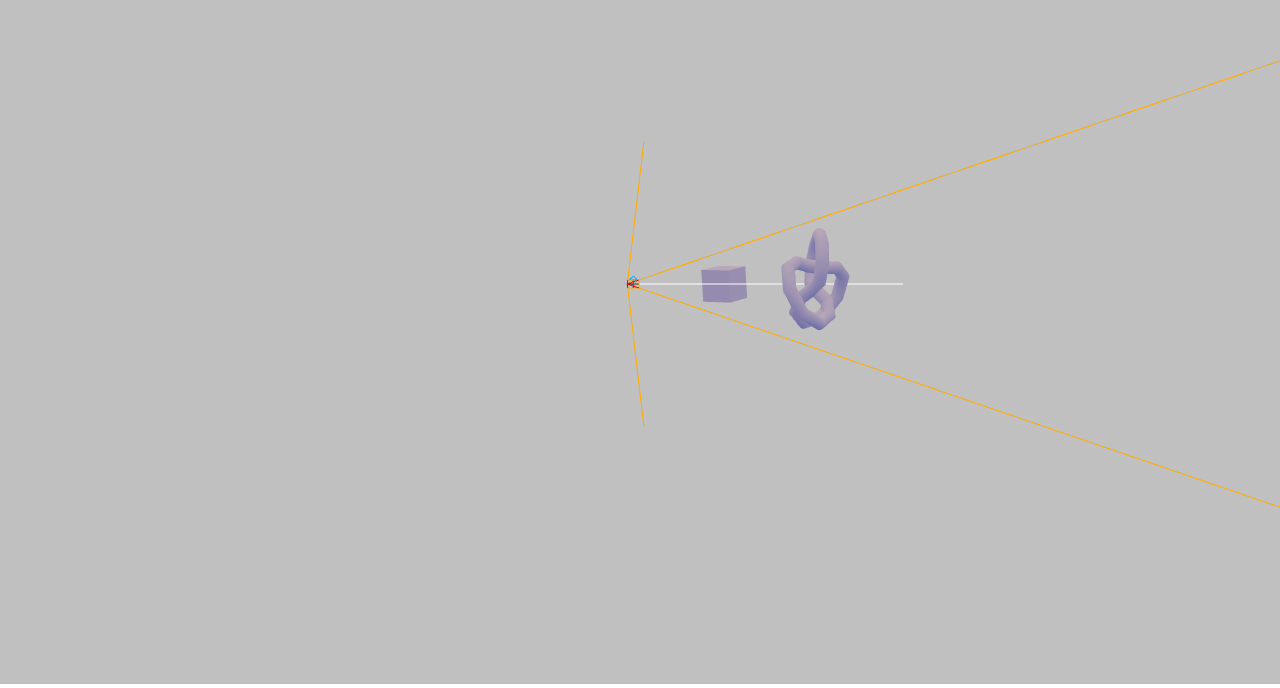
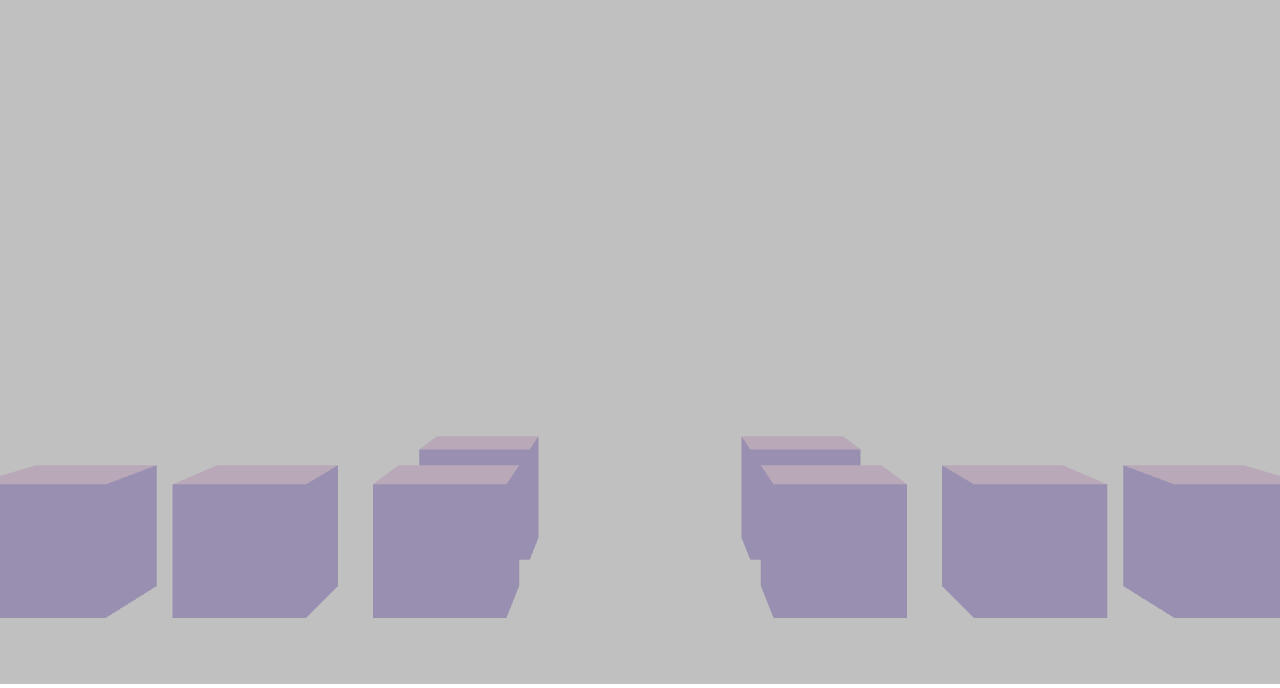
Before and after one commit to andrew-icf/three, a plain HTML site: page index.html in a window 1280 px wide. Shown: the part 116-804 px from the top of the page. Drawn offline with nearby package versions, Linux system fonts and the light colour scheme; animation ran at ten frames a second.

Commit message:
More play with three.js

```diff
--- a/index.html
+++ b/index.html
@@ -47,7 +47,8 @@
             // you can create different kinds of camera's parameters
             // perspective camera is normal type of view where objects get smaller as they are further away
             camera = new THREE.PerspectiveCamera(35, window.innerWidth / window.innerHeight, 30, 5000); //(verticle field of view, aspect ratio of our window(or renderer), near, far)
-            // camera.position.z = 500;
+            camera.position.y = 200;
+            // camera.position.z = -200;
             // scene -> container object of our whole world
             scene = new THREE.Scene();
 
@@ -55,9 +56,9 @@
             // let camera2 = new THREE.OrthoGraphicCamera(-300, 300, 200, -200, 0.1, 10000); //(left, right, top, bottom, near, far)
 
             // Debugging Camera's with the camera helper
-            let newCamera = new THREE.PerspectiveCamera(35, window.innerWidth / window.innerHeight, 30, 5000);
-            let cameraHelper = new THREE.CameraHelper(newCamera);
-            scene.add(cameraHelper);
+            // let newCamera = new THREE.PerspectiveCamera(35, window.innerWidth / window.innerHeight, 30, 5000);
+            // let cameraHelper = new THREE.CameraHelper(newCamera);
+            // scene.add(cameraHelper);
             // LIGHTS
             // lights -> affect your scene also depends on the materials that you are using
             let light = new THREE.AmbientLight( 0xffffff, .5); // default lighting (color, intensity), floods entire scene
@@ -113,7 +114,7 @@
 
             // BOX
             // X,Y,Z - you can also pass in three extra params that will define the number of faces on each of the sides of thecube
-            // let geometry = new THREE.BoxGeometry(100, 100, 100);
+            let geometry = new THREE.BoxGeometry(100, 100, 100);
 
             // SPHERE
             // let geometry = new THREE.SphereGeometry(150);
@@ -122,7 +123,7 @@
             // let geometry = new THREE.TorusGeometry(150, 40, 25, 100);
 
             // "PRETZEL"
-            let geometry = new THREE.TorusKnotGeometry(100, 20, 25, 100);
+            // let geometry = new THREE.TorusKnotGeometry(100, 20, 25, 100);
 
             // TUBE or PATH
             // let curve = new THREE.SplineCurve3([
@@ -150,13 +151,43 @@
             let mesh = new THREE.Mesh(geometry, material);
             // light3.targert = mesh;
             // mesh.castShadow = true;
-            mesh.position.set(100, 0, -1000);
+            mesh.position.set(150, 0, -1000);
             scene.add(mesh);
 
             let geometry2 = new THREE.BoxGeometry(100, 100, 100);
             let mesh2 = new THREE.Mesh(geometry2, material);
-            mesh2.position.set(-200, 0, -1000);
+            mesh2.position.set(-150, 0, -1000);
             scene.add(mesh2);
+
+            let geometry3 = new THREE.BoxGeometry(100, 100, 100);
+            let mesh3 = new THREE.Mesh(geometry3, material);
+            mesh3.position.set(300, 0, -1000);
+            scene.add(mesh3);
+
+            let geometry4 = new THREE.BoxGeometry(100, 100, 100);
+            let mesh4 = new THREE.Mesh(geometry4, material);
+            mesh4.position.set(-300, 0, -1000);
+            scene.add(mesh4);
+
+            let geometry5 = new THREE.BoxGeometry(100, 100, 100);
+            let mesh5 = new THREE.Mesh(geometry5, material);
+            mesh5.position.set(-450, 0, -1000);
+            scene.add(mesh5);
+
+            let geometry6 = new THREE.BoxGeometry(100, 100, 100);
+            let mesh6 = new THREE.Mesh(geometry6, material);
+            mesh6.position.set(450, 0, -1000);
+            scene.add(mesh6);
+
+            let geometry7 = new THREE.BoxGeometry(100, 100, 100);
+            let mesh7 = new THREE.Mesh(geometry7, material);
+            mesh7.position.set(150, 0, -1200);
+            scene.add(mesh7);
+
+            let geometry8 = new THREE.BoxGeometry(100, 100, 100);
+            let mesh8 = new THREE.Mesh(geometry8, material);
+            mesh8.position.set(-150, 0, -1200);
+            scene.add(mesh8);
 
             // For above shaders
             // let material = new THREE.ShaderMaterial({
@@ -166,17 +197,17 @@
 
             // ANIMATE
             requestAnimationFrame(render);
-            let delta = 0;
+            // let delta = 0;
             function render() {
-                delta += 0.01;
-                camera.lookAt(light.position);
-                camera.position.x = Math.sin(delta) * 3000;
-                camera.position.z = Math.cos(delta) * 3000;
+                // delta += 0.01;
+                // camera.lookAt(light.position);
+                // camera.position.x = Math.sin(delta) * 3000;
+                // camera.position.z = Math.cos(delta) * 3000;
 
-                mesh.rotation.x += .03;
-                mesh.rotation.y += .03;
-                mesh2.rotation.x += -.06;
-                mesh2.rotation.y += -.06;
+                // mesh.rotation.x += .03;
+                // mesh.rotation.y += .03;
+                // mesh2.rotation.x += -.06;
+                // mesh2.rotation.y += -.06;
                 renderer.render(scene, camera);
                 requestAnimationFrame(render);
             }
```
